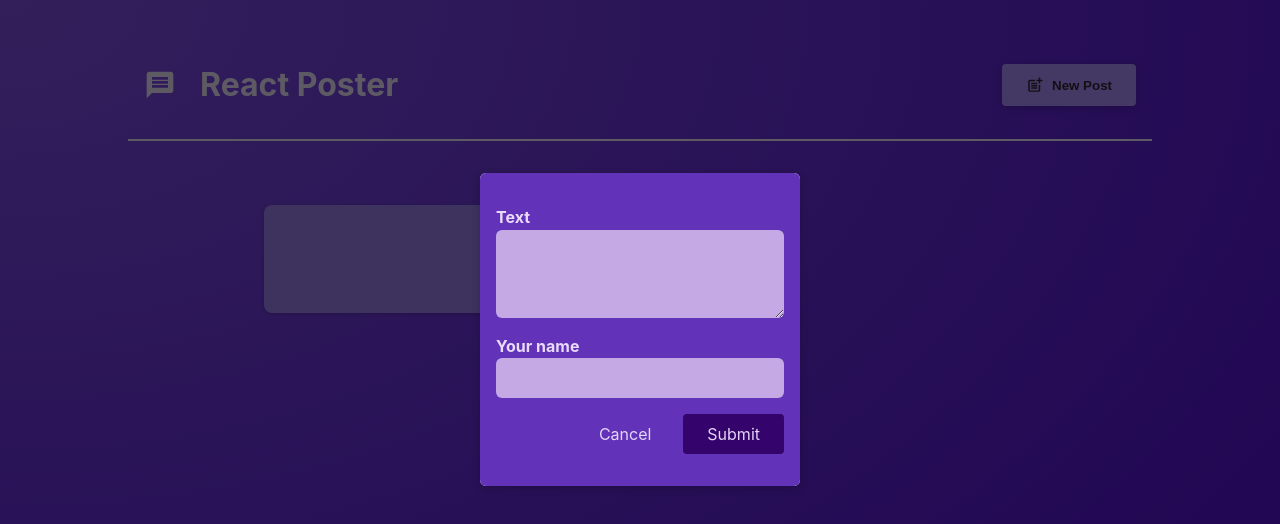
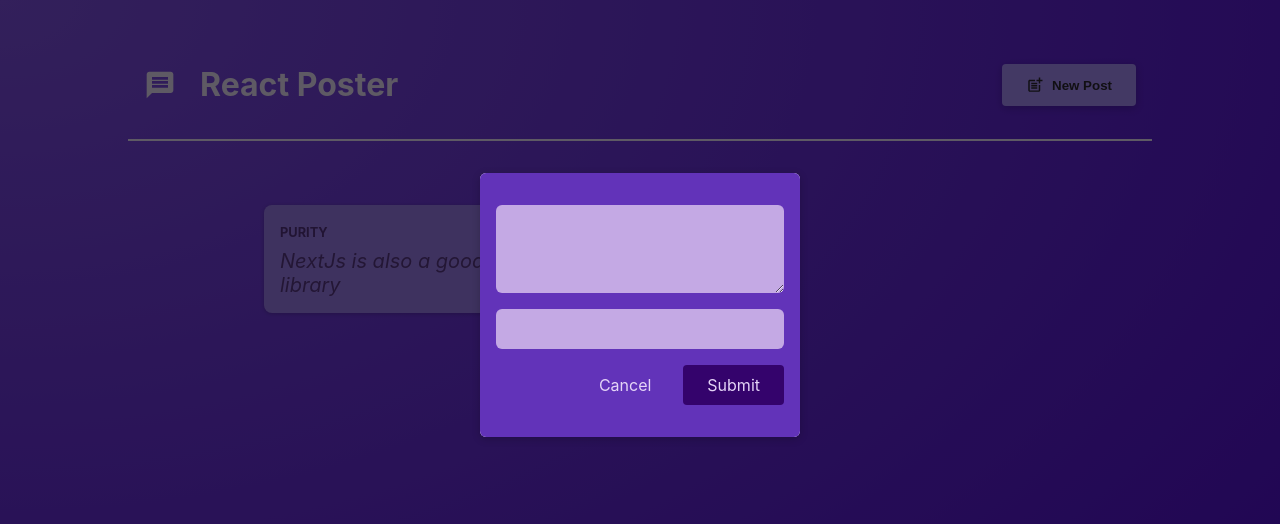
Before and after one commit to jonahunuafe/twitter-like-app, a React (Vite) app: page / in a window 1280 px wide. Both pictures are taken after a click on the button "New Post". Shown: the top 524 px of the page. Built offline with nearby package versions, Linux system fonts and the light colour scheme.

Commit message:
handling form submission

```diff
--- a/src/components/NewPost.jsx
+++ b/src/components/NewPost.jsx
@@ -1,16 +1,42 @@
+import { useState } from 'react';
+
 import classes from './NewPost.module.css';
 
-function NewPost({ onBodyChange, onAuthorChange, onCancel }) {
+function NewPost({ onCancel }) {
+
+    const [enteredBody, setEnteredBody] = useState('');
+    const [enteredAuthor, setEnteredAuthor] = useState('')
+
+    function authorChangeHandler(event) {
+    setEnteredAuthor(event.target.value);
+    }
+
+    function bodyChangeHandler(event) {
+    setEnteredBody(event.target.value);
+    }
+
+    function submitHandler (event) {
+        event.preventDefault();
+
+        const postData = {
+            body: enteredBody,
+            author: enteredAuthor
+        };
+
+        console.log(postData);
+
+        onCancel();
+    }
 
     return (
-    <form className={classes.form}>
+        <form className={classes.form} onSubmit={submitHandler}>
         <p>
-        <label htmlFor="body">Text</label>
-        <textarea id="body" required rows={3} onChange={onBodyChange} />
+            <label htmlFor="body">{}</label>
+            <textarea id="body" required rows={3} onChange={bodyChangeHandler} />
         </p>
         <p>
-        <label htmlFor="name">Your name</label>
-        <input type="text" id="name" required onChange={onAuthorChange} />
+            <label htmlFor="name">{}</label>
+            <input type="text" id="name" required onChange={authorChangeHandler} />
         </p>
         <p className={classes.actions}>
             <button type="button" onClick={onCancel}>Cancel</button>
--- a/src/components/PostsList.jsx
+++ b/src/components/PostsList.jsx
@@ -1,35 +1,20 @@
-import { useState } from 'react'
-
 import Modal from './Modal';
 import NewPost from "./NewPost";
 import Post from "./Post";
 import classes from './PostsList.module.css'
 
 function PostsList({ isPosting, onStopPosting }) {
-    const [enteredBody, setEnteredBody] = useState('');
-    const [enteredAuthor, setEnteredAuthor] = useState('')
-
-    function authorChangeHandler(event) {
-        setEnteredAuthor(event.target.value);
-    }
-
-    function bodyChangeHandler(event) {
-        setEnteredBody(event.target.value);
-    }
 
     return (
         <>
             {isPosting && (
                 <Modal onClose={onStopPosting}>
                     <NewPost
-                        onBodyChange={bodyChangeHandler}
-                        onAuthorChange={authorChangeHandler}
                         onCancel={onStopPosting}
                     />
                 </Modal>
             )}
             <ul className={classes.posts}>
-                <Post author={enteredAuthor} body={enteredBody} />
                 <Post author="Purity" body="NextJs is also a good library" />
             </ul>
         </>
```
Lines whose indentation alone changed are shown as unchanged.
